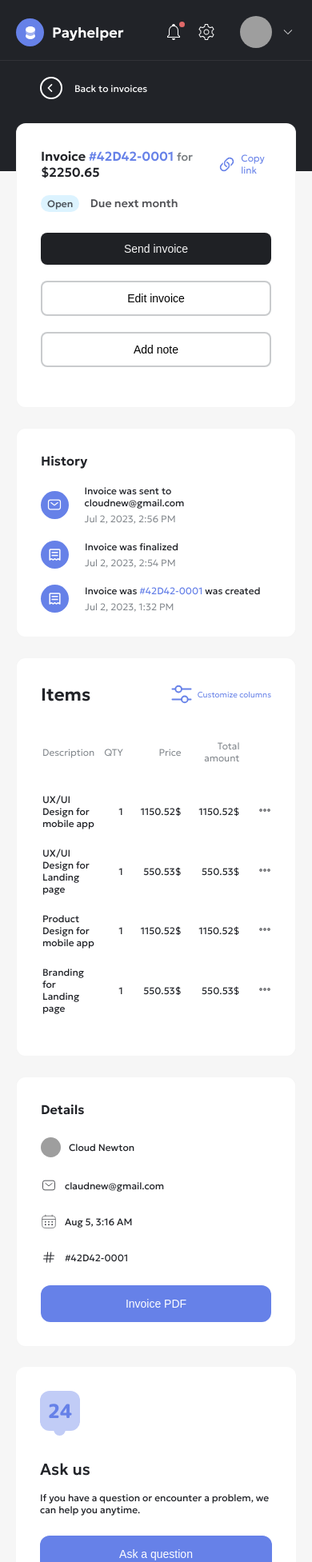
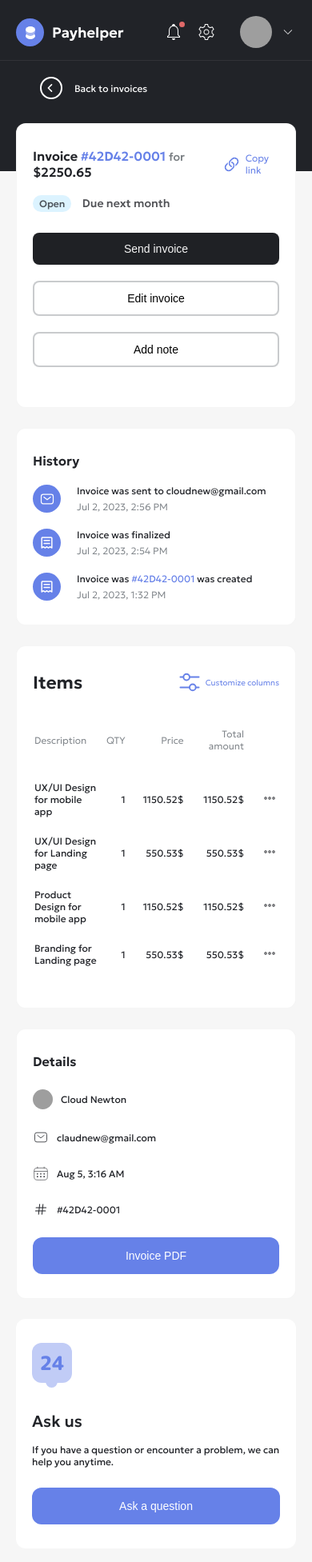
Before and after one commit to Evaloper/Dyen-final-project, a React (Vite) app: page / in a window 390 px wide. Shown: the top 1953 px of the page at 80% size. Built offline with nearby package versions, Linux system fonts and the light colour scheme; grey boxes are pictures that could not be loaded.

Commit message:
Mobile responsiveness padding

```diff
--- a/src/components/pages/Billing/index.scss
+++ b/src/components/pages/Billing/index.scss
@@ -70,6 +70,10 @@
     border-radius: 12px;
     // box-shadow: 1px 3px 8px -8px #888888;
     border: 1px solid #0000000a;
+
+    @media screen and (min-width: 280px) and (max-width: 500px) {
+      padding: 30px 20px;
+    }
 
     .top-section {
       .section1-header {
@@ -216,6 +220,10 @@
     // box-shadow: 1px 3px 8px -8px #888888;
     border: 1px solid #0000000a;
 
+    @media screen and (min-width: 280px) and (max-width: 500px) {
+      padding: 30px 20px;
+    }
+
     .section2-header {
       font-size: 22px;
       font-weight: 600;
@@ -244,6 +252,10 @@
       font-size: 10px;
     }
 
+
+    @media screen and (min-width: 280px) and (max-width: 500px) {
+      padding: 30px 20px;
+    }
     // @media screen and (min-width: 280px) and (max-width: 500px) {
     //   display: none;
     // }
@@ -344,6 +356,10 @@
     @media screen and (min-width: 500px) and (max-width: 700px) {
       width: 49%;
     }
+
+    @media screen and (min-width: 280px) and (max-width: 500px) {
+      padding: 30px 20px;
+    }
   }
 
   .right-section1-header {
@@ -375,6 +391,10 @@
     @media screen and (min-width: 500px) and (max-width: 700px) {
       width: 49%;
       margin-top: 0;
+    }
+
+    @media screen and (min-width: 280px) and (max-width: 500px) {
+      padding: 30px 20px;
     }
 
     .number {
```
